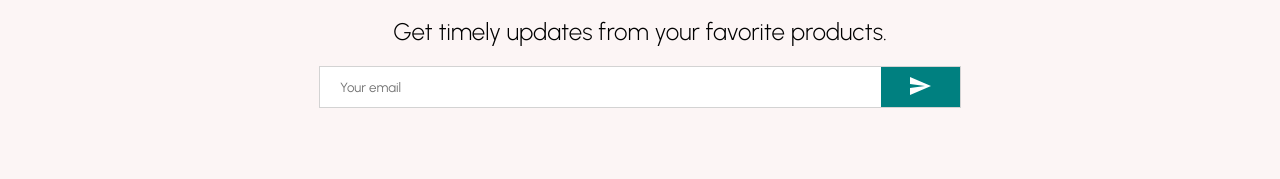
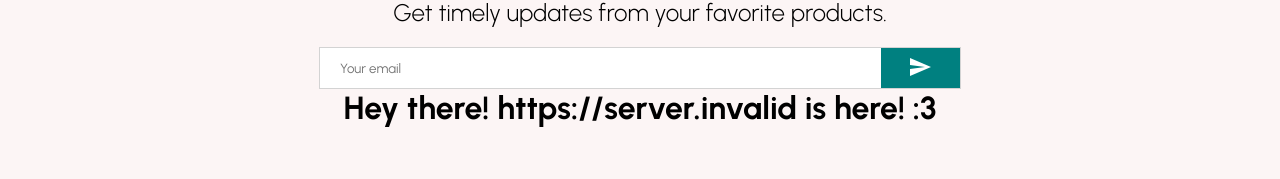
Before and after one commit to yusf1013/MERN_Ecommerce, a React (Create React App) app in the folder client/: page / in a window 1280 px wide. Shown: the part 1766-1945 px from the top of the page. Built offline with nearby package versions, Linux system fonts and the light colour scheme; no server answers.

Commit message:
testing with env

```diff
--- a/client/buildspec.yaml
+++ b/client/buildspec.yaml
@@ -26,3 +26,6 @@ artifacts:
     - "**/*"
   discard-paths: no
   base-directory: client/build
+
+  # env:
+  #   variables:
--- a/client/src/components/Navbar.jsx
+++ b/client/src/components/Navbar.jsx
@@ -1,14 +1,12 @@
 import { Badge } from "@material-ui/core";
 import { Search, ShoppingCartOutlined } from "@material-ui/icons";
-import React, { useState } from "react";
+import React from "react";
 import styled from "styled-components";
 import { mobile } from "../responsive";
 import { useSelector } from "react-redux";
 import { useHistory } from "react-router";
 import { logout } from "../redux/userRedux";
 import { useDispatch } from "react-redux";
-import Modal from "./Modals";
-import LoginComp from "./LoginComponent";
 import LoginRequired from "./LoginRequired";
 
 const Container = styled.div`
--- a/client/src/components/Newsletter.jsx
+++ b/client/src/components/Newsletter.jsx
@@ -45,6 +45,7 @@ const Button = styled.button`
   background-color: teal;
   color: white;
 `;
+const BASE_URL = process.env.REACT_APP_BASE_URL;
 
 const Newsletter = () => {
   return (
@@ -57,6 +58,7 @@ const Newsletter = () => {
           <Send />
         </Button>
       </InputContainer>
+      <h1>      Hey there!  {BASE_URL}  is here! :3 </h1>
     </Container>
   );
 };
```
